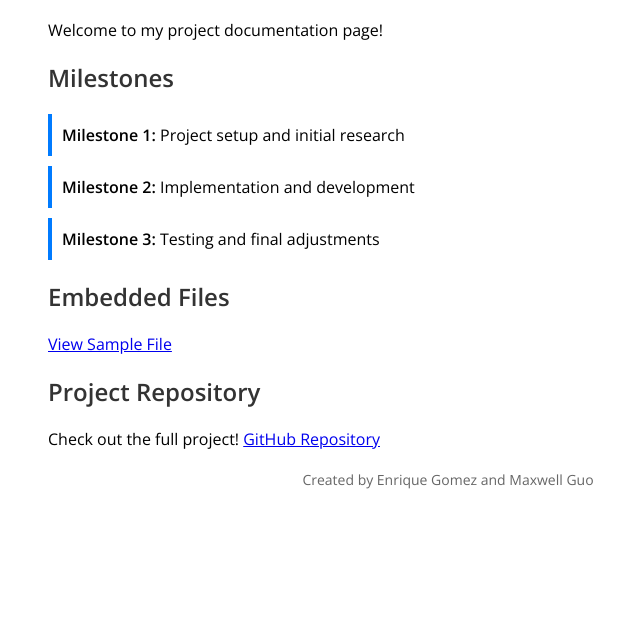
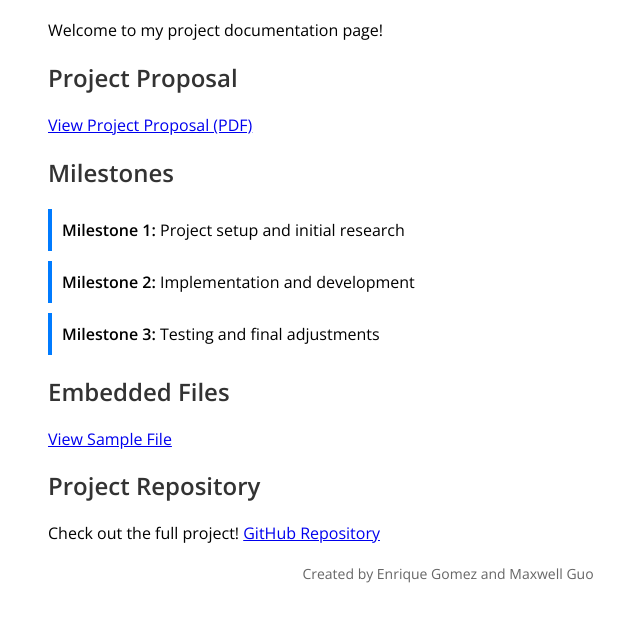
Before and after one commit to mwguo15/n-body-on-fpga, a plain HTML site: page index.html in a window 1280 px wide. Shown: the part 127-748 px from the top of the page, without its empty margins (192-832 px from the left). Drawn offline with nearby package versions, Linux system fonts and the light colour scheme.

Commit message:
project proposal

```diff
--- a/index.html
+++ b/index.html
@@ -19,6 +19,9 @@
     <div class="container">
         <h1>Project Progress</h1>
         <p>Welcome to my project documentation page!</p>
+
+        <h2>Project Proposal</h2>
+        <p><a href="files/project_proposal.pdf" target="_blank">View Project Proposal (PDF)</a></p>
 
         <h2>Milestones</h2>
         <div class="milestones">
```
Also changed, not shown: 4 other files.
